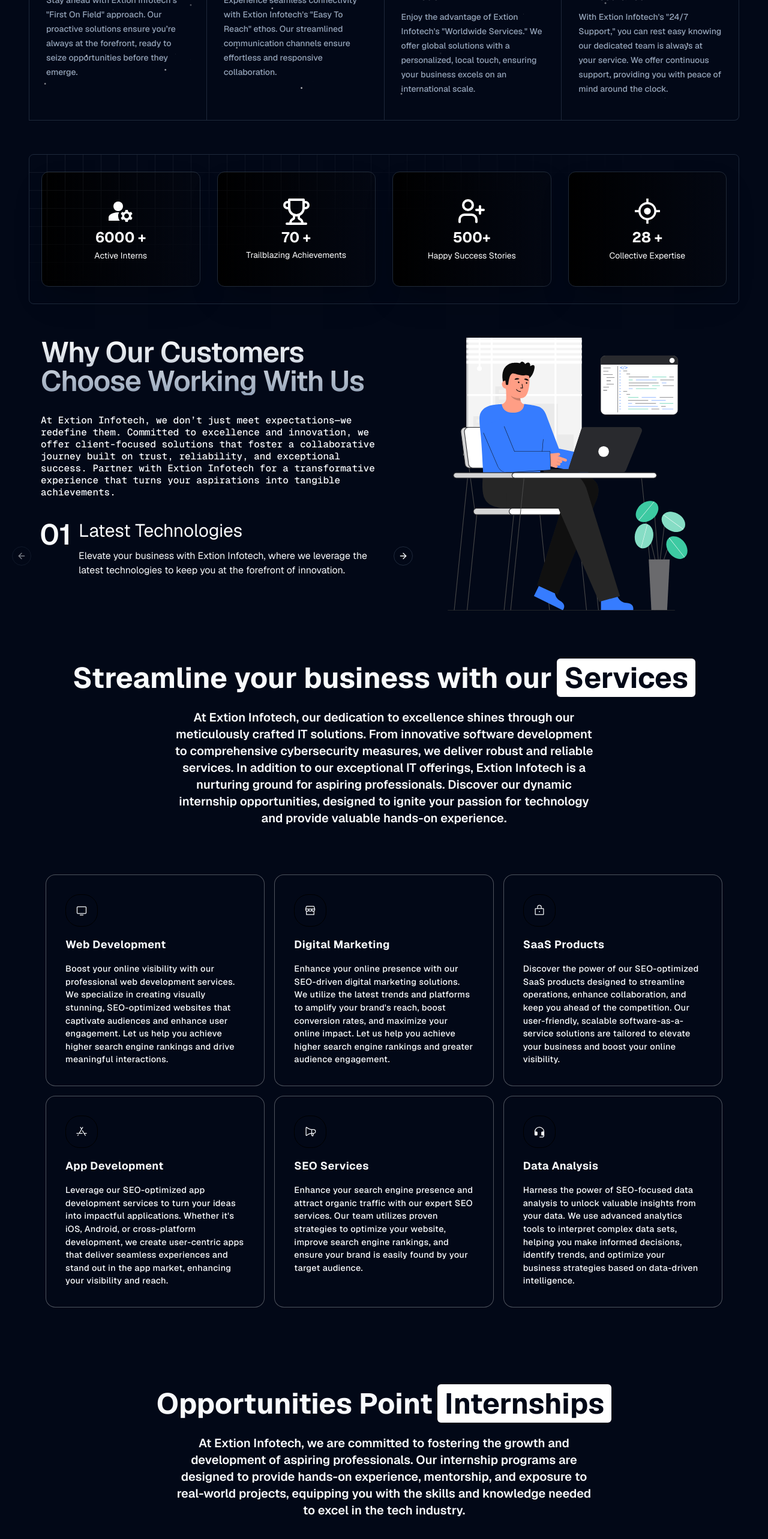
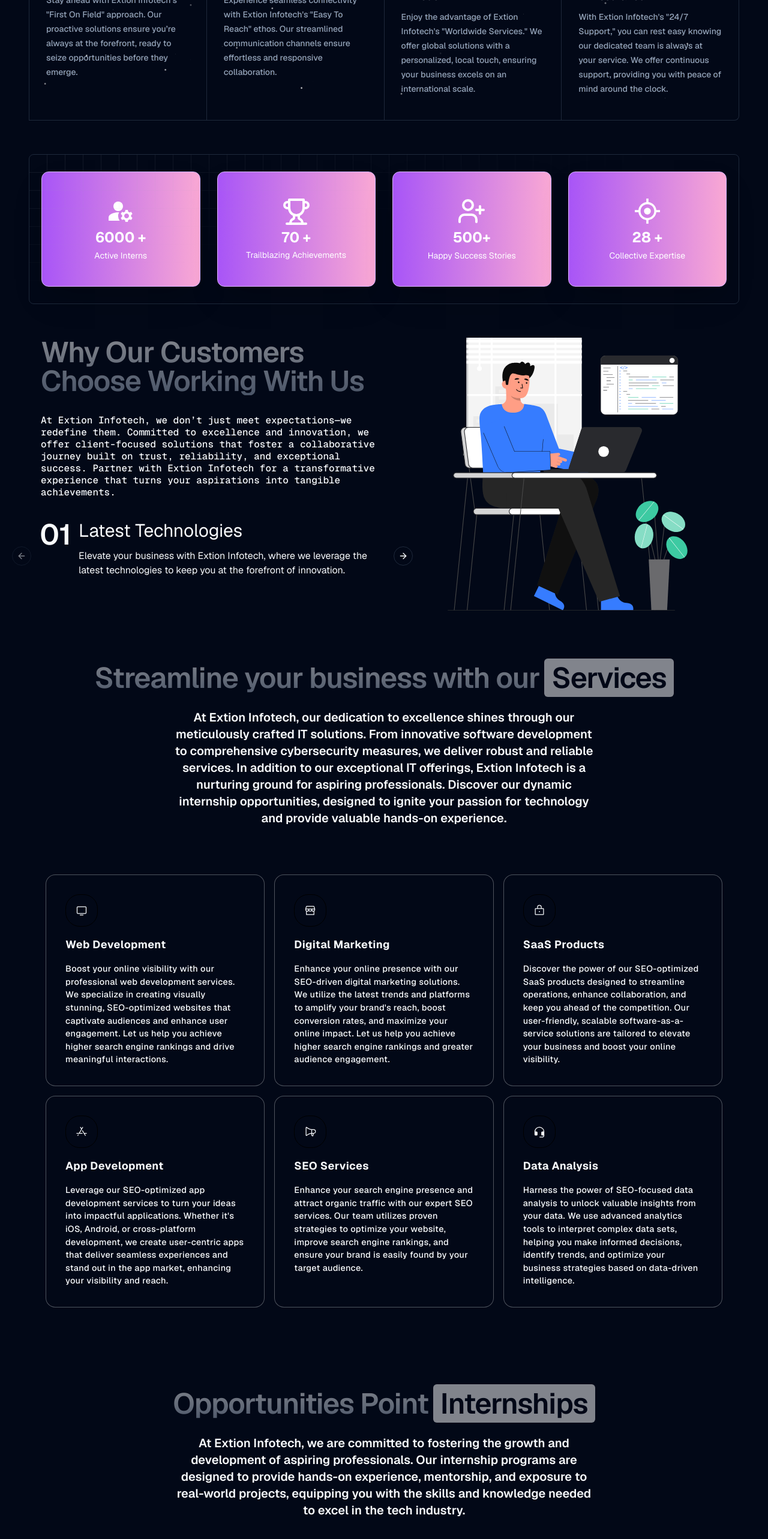
Before and after one commit to suman-3/extion-infotech-website, a Next.js app: page / in a window 1280 px wide. Shown: the part 1255-3821 px from the top of the page at 60% size. Built offline with nearby package versions, Linux system fonts and the light colour scheme.

Commit message:
Update landing page with improved styling and animations

```diff
--- a/app/(landing)/_components/border-gradient-card.tsx
+++ b/app/(landing)/_components/border-gradient-card.tsx
@@ -51,7 +51,7 @@
       onBlur={handleBlur}
       onMouseEnter={handleMouseEnter}
       onMouseLeave={handleMouseLeave}
-      className="relative flex h-48 w-45 items-center justify-center overflow-hidden rounded-xl border border-gray-800 bg-gradient-to-r from-gray-200/50 to-gray-300 dark:from-black dark:to-gray-950 px-3 lg:px-7 py-16 shadow-2xl text-black dark:text-white"
+      className="relative flex h-48 w-45 items-center justify-center overflow-hidden rounded-xl border border-purple-300 bg-gradient-to-r from-purple-600 to-pink-600 dark:from-purple-500 dark:to-pink-300 px-3 lg:px-7 py-16 shadow-2xl text-black dark:text-white"
     >
       <div
         className="pointer-events-none absolute -inset-px opacity-0 transition duration-300"
--- a/app/(landing)/_components/internship-tabs.tsx
+++ b/app/(landing)/_components/internship-tabs.tsx
@@ -56,7 +56,7 @@
   return (
     <section className="w-full h-full flex flex-col gap-5">
       <div className="flex flex-col space-y-5 items-center justify-center mt-5 md:mt-0 md:mb-8">
-        <h1 className="text-4xl md:text-5xl font-bold">
+        <h1 className="text-4xl md:text-5xl lg:text-5xl text-center md:text-left font-semibold animate-pulse bg-gradient-to-b from-black to-gray-700/80 dark:from-white dark:to-slate-400 inline-block text-transparent bg-clip-text tracking-tight">
         Opportunities Point
           <span className="md:ml-2 bg-black dark:bg-white text-background inline-block px-3 py-1 md:py-2 rounded-md">
           Internships
--- a/app/(landing)/_components/services-section.tsx
+++ b/app/(landing)/_components/services-section.tsx
@@ -8,7 +8,7 @@
   return (
     <section className="" id="services"  >
       <div className="flex flex-col space-y-5 items-center justify-center mt-5 md:mt-0 md:mb-8">
-        <h1 className="text-4xl md:text-5xl font-bold">
+        <h1 className="text-4xl md:text-5xl lg:text-5xl text-center md:text-left font-semibold animate-pulse bg-gradient-to-b from-black to-gray-700/80 dark:from-white dark:to-slate-400 inline-block text-transparent bg-clip-text tracking-tight">
           Streamline your business with our
           <span className="md:ml-2 bg-black dark:bg-white text-background inline-block px-3 py-1 md:py-2 rounded-md">
             Services
--- a/app/(landing)/_components/why-choose-us.tsx
+++ b/app/(landing)/_components/why-choose-us.tsx
@@ -21,7 +21,7 @@
     <div className="grid grid-cols-1 md:grid-cols-2 w-full h-full gap-5 gap-y-10 pl-1 md:pl-3 lg:pl-5">
       <div className="flex items-start flex-col gap-7 lg:gap-9">
         <div className="flex flex-col gap-5 lg:gap-8">
-          <h1 className="text-3xl md:text-3xl lg:text-5xl text-center md:text-left font-semibold bg-gradient-to-b from-black to-gray-700/80 dark:from-white dark:to-slate-400 inline-block text-transparent bg-clip-text tracking-tight">
+          <h1 className="text-3xl md:text-3xl lg:text-5xl text-center md:text-left font-semibold animate-pulse bg-gradient-to-b from-black to-gray-700/80 dark:from-white dark:to-slate-400 inline-block text-transparent bg-clip-text tracking-tight">
             Why Our Customers Choose Working With Us
           </h1>
           <p
```
